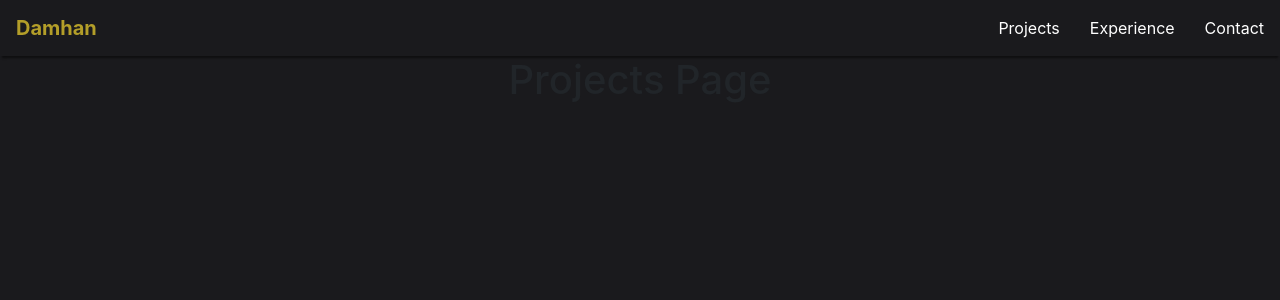
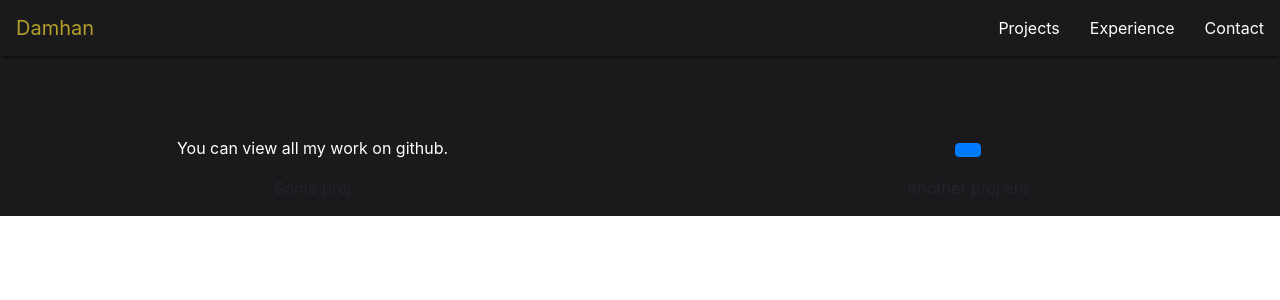
Before and after one commit to Damhan/ReactPortfolio, a React (Create React App) app: page /projects in a window 1280 px wide. Shown: the top 300 px of the page. Built offline with nearby package versions, Linux system fonts and the light colour scheme.

Commit message:
Refactored navbar to be written in react-boostrap to add ability to collapse on mobile.

```diff
--- a/package.json
+++ b/package.json
@@ -4,6 +4,7 @@
   "private": true,
   "dependencies": {
     "bootstrap": "^4.3.1",
+    "jquery": "^3.4.1",
     "react": "^16.8.6",
     "react-bootstrap": "^1.0.0-beta.9",
     "react-dom": "^16.8.6",
--- a/src/App.css
+++ b/src/App.css
@@ -1,7 +1,8 @@
 .App {
   text-align: center;
   background: #1A1A1D;
-  height: 100vh;
+  min-height: 100vh;
+  min-height: -webkit-fill-available;
 }
 
 nav {
@@ -14,11 +15,11 @@ nav {
 }
 
 .navbar-text {
-  color:white;
+  color:white !important;
 }
 
 .navbar-brand {
-  color:#B39E29;
+  color:#B39E29 !important;
 }
 
 .padded-main-content {
@@ -66,3 +67,7 @@ nav {
 .social-icon {
   margin:3vh;
 }
+
+.projects-title-text {
+  color:white;
+}
--- a/src/components/App.js
+++ b/src/components/App.js
@@ -1,6 +1,6 @@
 import React from 'react';
 import './../App.css';
-import Nav from './Nav';
+import Navb from './Navb';
 import Home from './Home';
 import Projects from './Projects';
 import Experience from './Experience';
@@ -14,7 +14,7 @@ function App() {
   return (
     <Router>
       <div className="App">
-        <Nav />
+        <Navb />
         <Switch>
           <Route path="/" exact component={Home} />
           <Route path="/projects" component={Projects} />
--- a/src/components/Nav.js
+++ /dev/null
@@ -1,37 +0,0 @@
-import React from 'react';
-import './../App.css';
-import { Link } from 'react-router-dom';
-import { whileStatement } from '@babel/types';
-
-function Nav() {
-
-  const NavStyle = {
-    color: 'white'
-  }
-
-  return (
-  <nav class="navbar navbar-expand-md">
-      <Link to="/">
-      <b class="navbar-brand">Damhan</b>
-      </Link>
-      <div class="navbar-collapse collapse justify-content-stretch">
-          <ul class="navbar-nav ml-auto">
-              <Link to="/projects">
-                <li class="navbar-text navlinks" >Projects</li>
-              </Link>
-
-              <Link to="/experience">
-                <li class="navbar-text navlinks" >Experience</li>
-              </Link>
-
-              <Link to="/contact">
-                <li class="navbar-text navlinks" >Contact</li>
-              </Link>
-          </ul>
-      </div>
-  </nav>
-
-    );
-  }
-
-export default Nav;
--- /dev/null
+++ b/src/components/Navb.js
@@ -0,0 +1,67 @@
+import React from 'react';
+import './../App.css';
+import { Link } from 'react-router-dom';
+import { whileStatement } from '@babel/types';
+import Navbar from 'react-bootstrap/Navbar'
+import Nav from 'react-bootstrap/Nav';
+
+function Navb() {
+
+  const NavStyle = {
+    color: 'white'
+  }
+
+  return (
+  // <nav class="navbar navbar-expand-md">
+  //     <Link to="/">
+  //     <b class="navbar-brand">Damhan</b>
+  //     </Link>
+
+  //     <button class="navbar-toggler" type="button" data-toggle="collapse" data-target="#collapsibleNavbar">
+  //       <span class="navbar-toggler-icon"></span>
+  //     </button>
+
+  //     <div class="navbar-collapse collapse justify-content-stretch" id="collapsibleNavbar">
+  //         <ul class="navbar-nav ml-auto">
+  //             <Link to="/projects">
+  //               <li class="navbar-text navlinks" >Projects</li>
+  //             </Link>
+
+  //             <Link to="/experience">
+  //               <li class="navbar-text navlinks" >Experience</li>
+  //             </Link>
+
+  //             <Link to="/contact">
+  //               <li class="navbar-text navlinks" >Contact</li>
+  //             </Link>
+  //         </ul>
+  //     </div>
+  // </nav>
+
+  <Navbar collapseOnSelect expand="lg">
+    <Link to="/">
+      <Navbar.Brand className="navbar-brand">Damhan</Navbar.Brand>
+    </Link>
+    <Navbar.Toggle aria-controls="responsive-navbar-nav"/>
+    <Navbar.Collapse id="responsive-navbar-nav">
+    <ul class="navbar-nav ml-auto">
+               <Link to="/projects">
+                 <li class="navbar-text navlinks" >Projects</li>
+               </Link>
+
+               <Link to="/experience">
+                 <li class="navbar-text navlinks" >Experience</li>
+               </Link>
+
+               <Link to="/contact">
+                 <li class="navbar-text navlinks" >Contact</li>
+               </Link>
+           </ul>
+    </Navbar.Collapse>
+  </Navbar>
+
+
+    );
+  }
+
+export default Navb;
--- a/src/components/Projects.js
+++ b/src/components/Projects.js
@@ -1,10 +1,31 @@
 import React from 'react';
 import './../App.css';
+import Button from 'react-bootstrap/Button';
 
 function Projects() {
   return (
-    <div>
-      <h1>Projects Page</h1>
+    <div class="container-flud padded-main-content">
+      <div class="row">
+
+        <div class="col projects-title-text">
+          <p>You can view all my work on github.</p>
+        </div>
+
+        <div class="col">
+          <Button />
+        </div>
+
+      </div>
+
+      <div class="row">
+        <div class="col">
+          <p>Some proj</p>
+        </div>
+
+        <div class="col">
+          <p>Another proj ere</p>
+        </div>
+      </div>
     </div>
   );
 }
--- a/src/index.js
+++ b/src/index.js
@@ -3,7 +3,9 @@ import ReactDOM from 'react-dom';
 import './index.css';
 import App from './components/App';
 import * as serviceWorker from './serviceWorker';
+import 'bootstrap/dist/js/bootstrap.js';
 import 'bootstrap/dist/css/bootstrap.css';
+
 
 ReactDOM.render(<App />, document.getElementById('root'));
 
```
Also changed, not shown: 1 other file (tests, documents, lock files or other folders).
